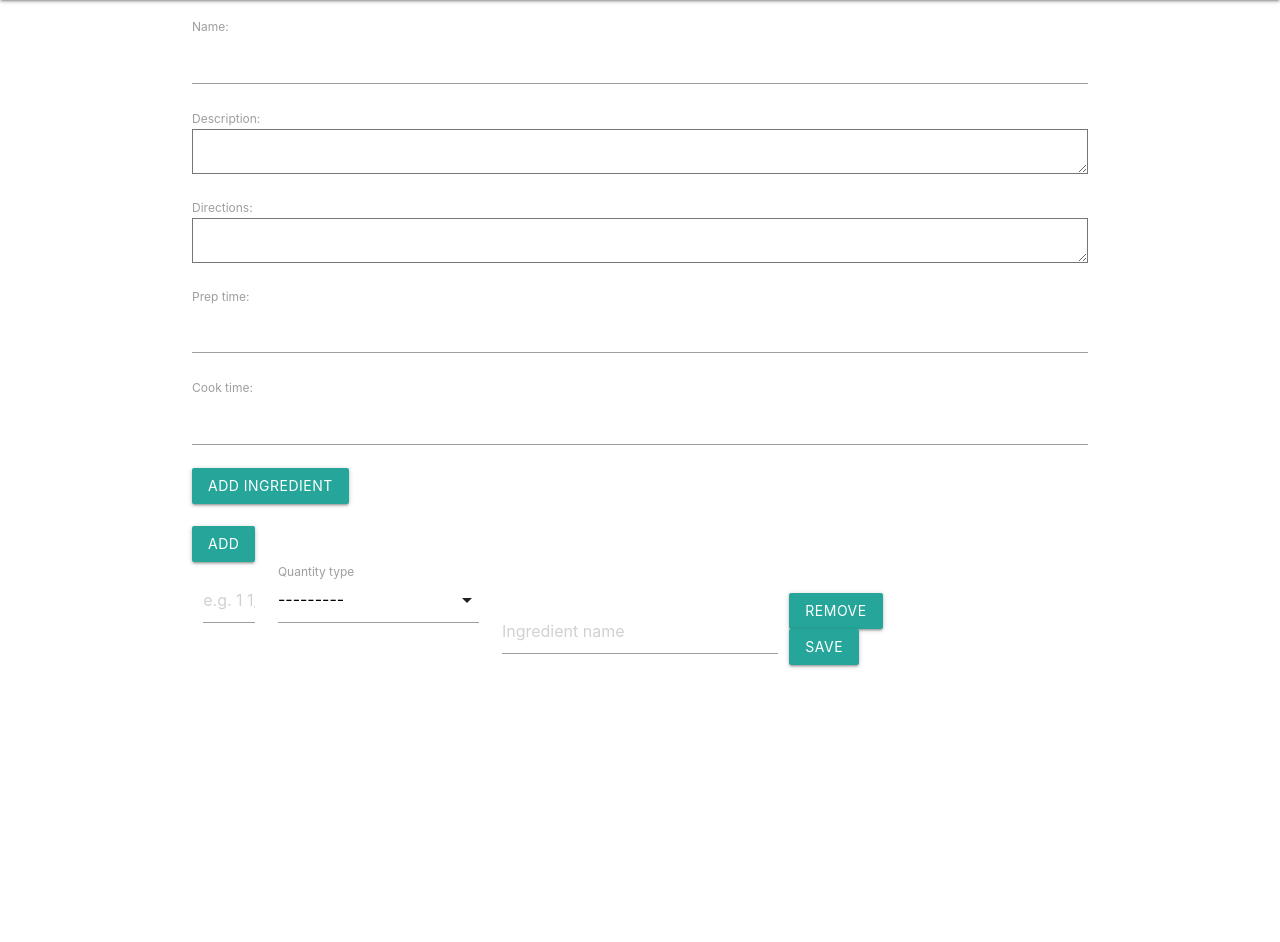
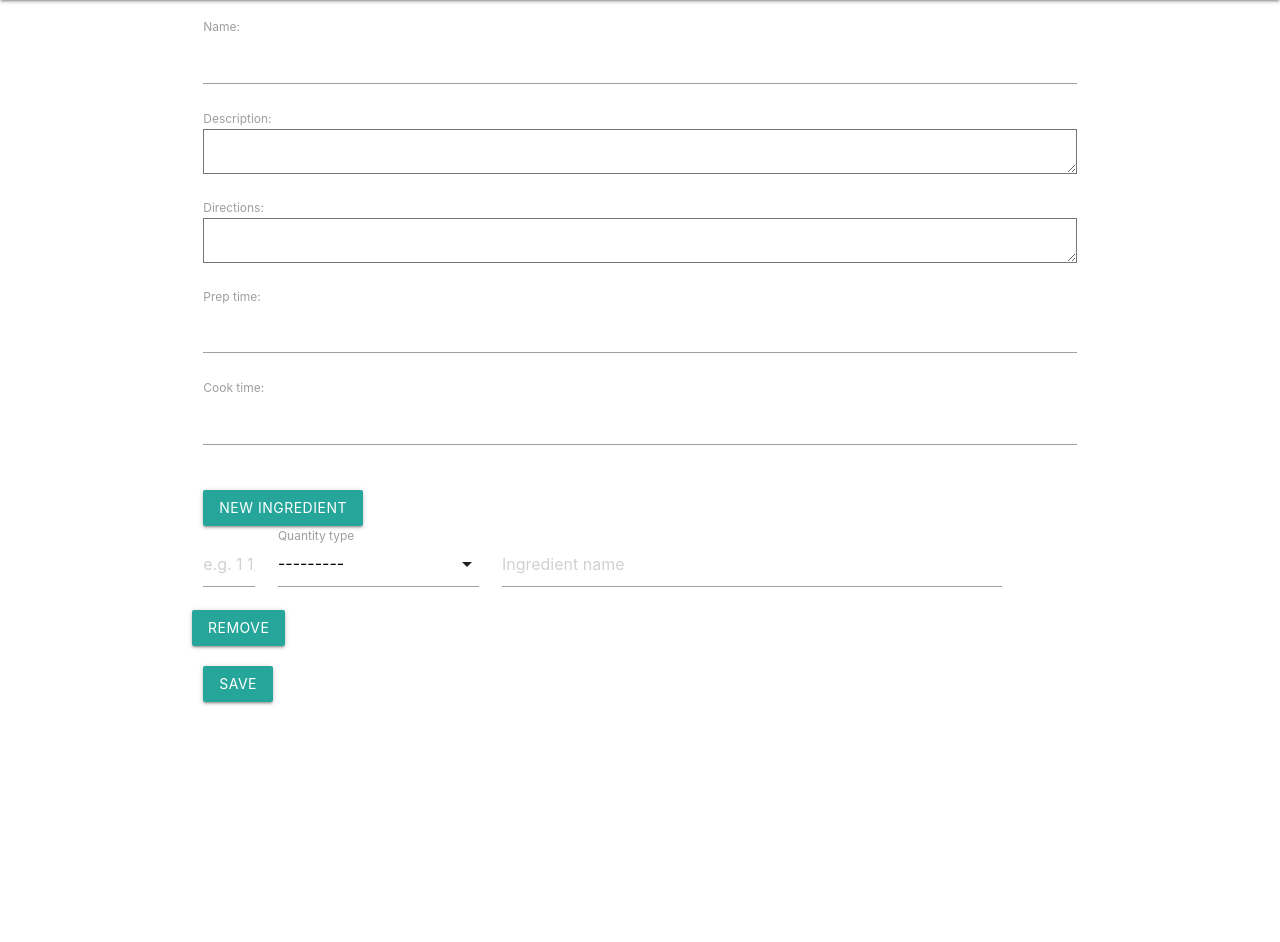
Before and after one commit to mvanorder/mealmanager, a Django app: page /recipes/create in a window 1280 px wide. Shown: the part 64-1006 px from the top of the page. Run offline with Django 3.2, Linux system fonts and the light colour scheme; data that the repository does not hold is empty; some libraries are stand-ins or nearby versions.

Commit message:
Update multiform to version 0.3b
Add new multiform functionality required for Materialize forms to work
properly.

Signed-off-by: Malcolm VanOrder <mvanorder1390@gmail.com>

```diff
--- a/recipes/templates/recipes/recipe_form.html
+++ b/recipes/templates/recipes/recipe_form.html
@@ -3,14 +3,10 @@
 
 {% block content %}
       <div class="row">
-        <div class="col-12">
+        <div class="col s12">
           <form action="" method="post">
             {% csrf_token %}
             {{ form.as_p }}
-            <div id="ingredients">
-              <div type="button" class="btn btn-success" onclick="addIngredient()">Add ingredient</div><br />
-
-            </div>
             {% for ingredient in ingredients %}
             <div class="multiform multiform-item row">
               <div class="input-field col m1">
@@ -28,7 +24,10 @@
             </div>
             {% endfor %}
             <br/>
-            <div class="multiform">
+            <div class="multiform row">
+              <div id="multiform-add">
+                New Ingredient
+              </div>
               <div class="input-field col m1">
                 {{ ingredient_item.quantity_amount }}
                 <label>{{ ingredient.quantity_amount.label }}</label>
@@ -38,10 +37,11 @@
                 <label>Quantity type</label>
               </div>
               <div class="input-field col m7">
-              </div>
-              <div class="input-field col m4">
                 {{ ingredient_item.ingredient }}
                 <label>{{ ingredient.ingredient.label }}</label>
+              </div>
+              <div id="multiform-remove" class="col m2">
+                Remove
               </div>
             </div>
             <input type="submit" value="Save" class="btn btn-primary" />
@@ -53,7 +53,10 @@
 {% block custom_js %}
       <script src="{% static 'js/multiform.js' %}"></script>
       <script>
-        $( ".multiform").multiForm("{{ ingredient_prefix }}");
+        function addItem(){
+          $('select').formSelect();
+        }
+        $( ".multiform").multiForm("{{ ingredient_prefix }}", addItem);
         var elem = document.querySelector('select');
         var instance = M.FormSelect.init(elem);
 
--- a/static/js/multiform.js
+++ b/static/js/multiform.js
@@ -1,7 +1,7 @@
 /*
  *
- * MultiForm 0.2 - Replicate a set of fields in a form for a one-to-many form.
- * Version 0.2b
+ * MultiForm 0.3 - Replicate a set of fields in a form for a one-to-many form.
+ * Version 0.3b
  * @requires jQuery v1.4.3
  *
  * Copyright (c) 2017 Malcolm VanOrder
@@ -73,7 +73,9 @@ function cloneFormNodes(nodes, prefix) {
   var newNodes = new Array();
 
   for (var i = 0; i < nodes.length; i++) {
-    if (nodes[i].nodeName != "#text") {
+    // Ignore all #text, #comment and #document nodes as they thrown an illegal character error in
+    // createElement().
+    if (!nodes[i].nodeName.includes('#')) {
       // Use createElement to create clones for all except #text nodes to avoid modifying the original.
       newNodes[i] = document.createElement(nodes[i].nodeName);
 
@@ -121,10 +123,17 @@ function cloneFormNodes(nodes, prefix) {
  * @param {object} baseObject - The DOM object containing the form objects to be templated.
  * @param {string} prefix - The prefix to set on all field names.
  */
-function Template(baseObject, prefix) {
+function Template(baseObject, prefix, removeButton) {
   this.nodes = Array();
   this.prefix = prefix;
   this.currentIteration = 0;
+  this.classList = [];
+  this.removeButton = removeButton || null;
+
+  // Build a list of classes to be used on instanaces of the template.
+  for (var classIndex = 0, classCount = baseObject.classList.length; classIndex < classCount; classIndex++) {
+    this.classList.push(baseObject.classList[classIndex]);
+  }
 
   // Create a template list of nodes from the nodes in the baseObject and remove the original nodes.
   for (var nodeIndex = 0, nodeCount = baseObject.childNodes.length; nodeIndex < nodeCount; nodeIndex++) {
@@ -140,10 +149,22 @@ function Template(baseObject, prefix) {
     var prefix = "";
     var nodes;
     var instanceContainer = document.createElement('div');
-    var removeButton = document.createElement('div');
+    var removeButton = this.removeButton || document.createElement('div');
+
+    // Add each class from the template to the new instance.
+    for (var classIndex = 0, classCount = this.classList.length; classIndex < classCount; classIndex++) {
+      instanceContainer.classList.add(this.classList[classIndex]);
+    }
+    // Remove multiform and multiform-item classes form the new instance as they're only
+    // used to itentify items to be cloned.
+    instanceContainer.classList.remove("multiform", "multiform-item");
 
     // Create a button to remove this instance.
-    removeButton.innerHTML = 'Remove';
+    if (this.removeButton) {
+      removeButton = this.removeButton.cloneNode(true);
+    } else {
+      removeButton.innerHTML = 'Remove';
+    }
     removeButton.setAttribute('type', 'button');
     removeButton.setAttribute('class', 'btn btn-danger multiform-remove');
 
@@ -178,12 +199,15 @@ function Template(baseObject, prefix) {
  * @constructor
  * @param {object} containerObject - The DOM object containing multiform.
  */
-function MultiformContainer(containerObject) {
+function MultiformContainer(containerObject, addButton) {
   this.container = containerObject;
   this.controlsContainer = document.createElement('div');
-  this.addButton = document.createElement('div');
+  this.addButton = addButton || null;
 
-  this.addButton.innerHTML = 'Add';
+  if (this.addButton == null){
+    this.addButton = document.createElement('div');
+    this.addButton.innerHTML = 'Add';
+  }
   this.addButton.setAttribute('type', 'button');
   this.addButton.setAttribute('class', 'btn btn-success');
   this.addButton.setAttribute('id', 'multiform-add');
@@ -210,24 +234,42 @@ function MultiformContainer(containerObject) {
   /**
    * Build a multi-record form from a jQuery selector.
    * @param {string} prefix - The prefix to set on all field names.
+   * @param {function} func - An optional function to be called on add button click and after the appendChile completes.
    */
-  $.fn.multiForm = function(prefix) {
+  $.fn.multiForm = function(prefix, func) {
     // Create a list of items to prepopulate into the form and an array to populate with templates for these items.
     var items = this.filter(".multiform-item");
     var itemsArray = Array();
+    var postAddFunc = func || null;
+    var addButton = null;
+    var removeButton = null;
+
+    if ($(this.not(".multiform-item")).find('#multiform-add')[0]) {
+      addButton = $(this.not(".multiform-item")).find('#multiform-add')[0].cloneNode(true);
+      this.not(".multiform-item")[0].removeChild($(this.not(".multiform-item")).find('#multiform-add')[0]);
+    }
+    if ($(this.not(".multiform-item")).find('#multiform-remove')[0]) {
+      removeButton = $(this.not(".multiform-item")).find('#multiform-remove')[0].cloneNode(true);
+      this.not(".multiform-item")[0].removeChild($(this.not(".multiform-item")).find('#multiform-remove')[0]);
+    }
 
     // Create a template object from the first object in the jQuery selector.
-    var template = new Template(this.not(".multiform-item")[0], prefix);
+    var template = new Template(this.not(".multiform-item")[0], prefix, removeButton);
 
     // Create the container for all form entries.
-    var container = new MultiformContainer(this.not(".multiform-item")[0]);
+    var container = new MultiformContainer(this.not(".multiform-item")[0], addButton);
+
+    // Reset the container's classList and set the id
+    container.container.classList = [];
+    container.container.id = 'multiform-container';
 
     // Create templates from multiform-item marked with multiform-item class and populate them into the form.
     for (var itemIndex = 0, size = items.length; itemIndex < items.length; itemIndex++) {
       itemsArrayIndex = itemsArray.length;
-      itemsArray[itemsArrayIndex] = new Template(items[itemIndex], prefix);
+      itemsArray[itemsArrayIndex] = new Template(items[itemIndex], prefix, removeButton);
       itemsArray[itemsArrayIndex].currentIteration = itemIndex;
       container.appendChild(itemsArray[itemsArrayIndex].createInstance());
+      items[itemIndex].parentElement.removeChild(items[itemIndex]);
     }
 
     // Since there may be items prepopulated, the form iterations for new items should start after this index.
@@ -239,8 +281,11 @@ function MultiformContainer(containerObject) {
     // When the add button is clicked create an instance of the template and append it to the container.
     $("#multiform-add").click(function() {
       container.appendChild(template.createInstance());
+
+      if (postAddFunc) {
+        postAddFunc();
+      }
     });
-
     return this;
   };
 }( jQuery ));
```
